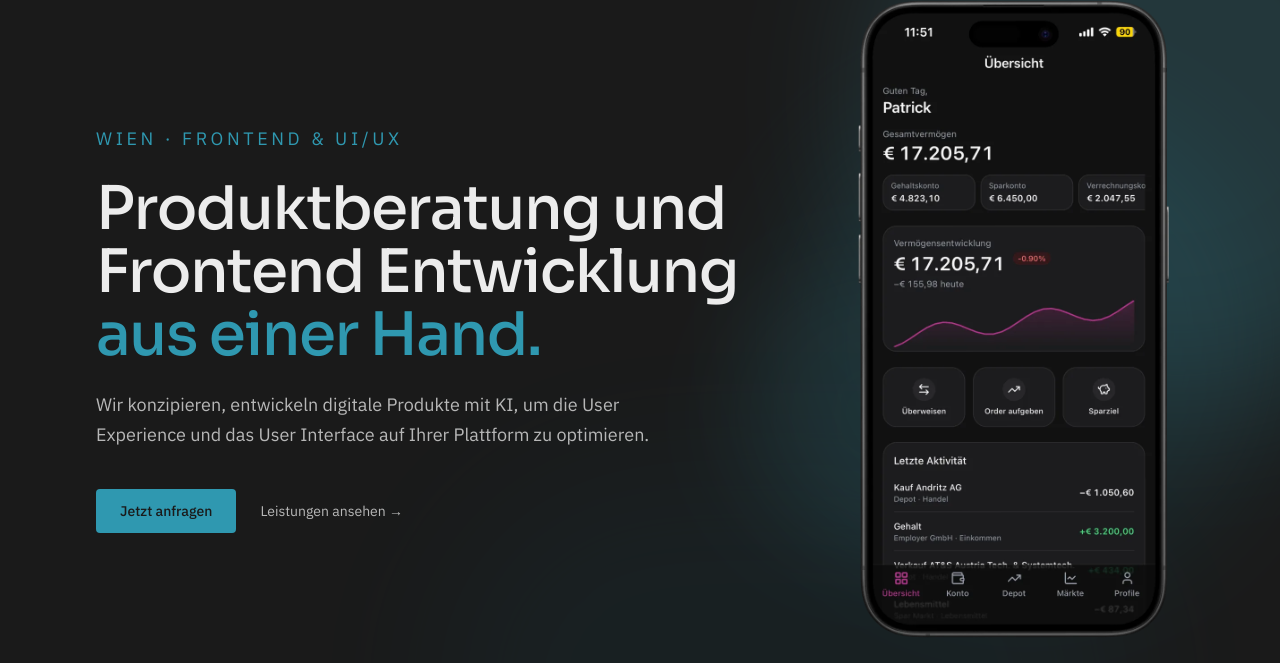
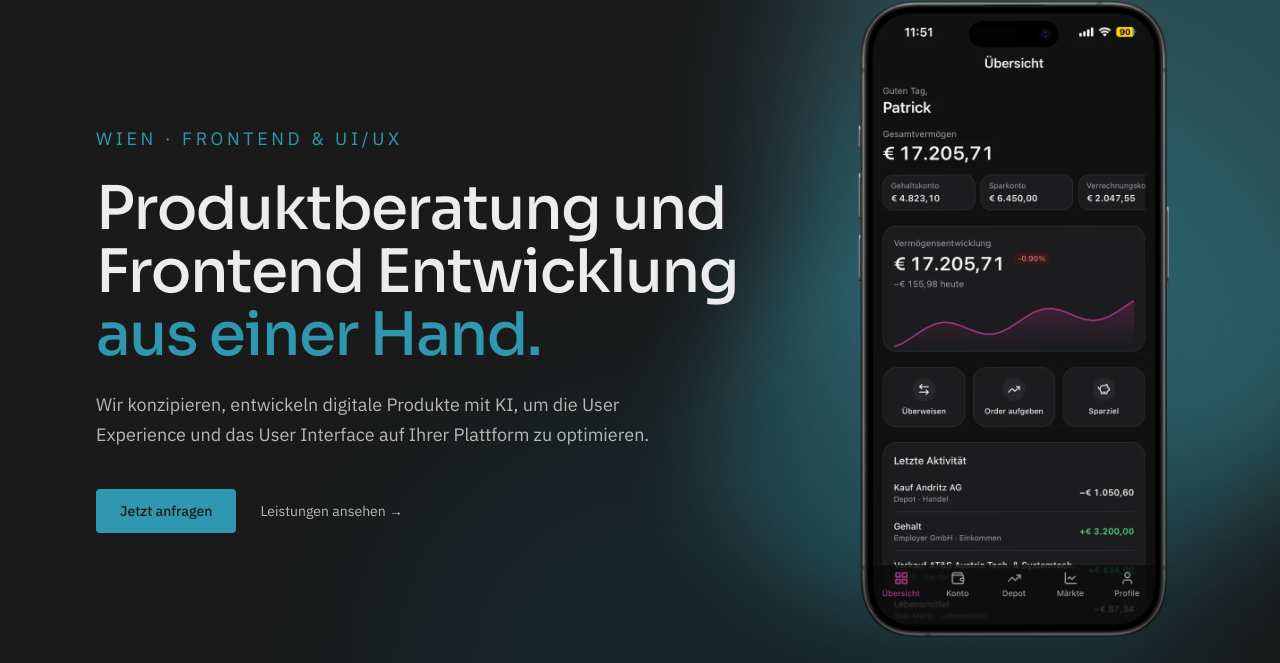
Before and after one commit to Bigger-Dreams/CodeGarden-Website, a Next.js app: page / in a window 1280 px wide. Shown: the part 183-846 px from the top of the page. Built offline with nearby package versions, Linux system fonts and the light colour scheme; no server answers.

Commit message:
Intensify hero background effect

```diff
--- a/app/components/Hero.tsx
+++ b/app/components/Hero.tsx
@@ -55,53 +55,53 @@ export function Hero() {
           className="pointer-events-none absolute inset-0 overflow-hidden"
         >
           <motion.div
-            className="absolute right-[-16%] top-[-12%] h-[36rem] w-[36rem] rounded-full bg-brass-bright/45 blur-[68px]"
+            className="absolute right-[-18%] top-[-14%] h-[42rem] w-[42rem] rounded-full bg-brass-bright/60 blur-[64px]"
             animate={
               shouldReduceMotion
-                ? { x: 0, y: 0, scale: 1, opacity: 0.42 }
+                ? { x: 0, y: 0, scale: 1, opacity: 0.52 }
                 : {
-                    x: [0, -42, -14, 0],
-                    y: [0, 28, 48, 0],
-                    scale: [1, 1.16, 1.06, 1],
-                    opacity: [0.3, 0.52, 0.38, 0.3],
+                    x: [0, -46, -16, 0],
+                    y: [0, 30, 52, 0],
+                    scale: [1, 1.18, 1.08, 1],
+                    opacity: [0.4, 0.68, 0.5, 0.4],
                   }
             }
             transition={{ duration: 42, repeat: Infinity, ease: "easeInOut" }}
           />
           <motion.div
-            className="absolute right-[2%] top-[24%] h-[30rem] w-[30rem] rounded-full bg-brass/40 blur-[58px]"
+            className="absolute right-[-1%] top-[22%] h-[34rem] w-[34rem] rounded-full bg-brass/55 blur-[52px]"
             animate={
               shouldReduceMotion
-                ? { x: 0, y: 0, scale: 1, opacity: 0.36 }
+                ? { x: 0, y: 0, scale: 1, opacity: 0.48 }
                 : {
-                    x: [0, 34, 10, 0],
-                    y: [0, -22, 24, 0],
-                    scale: [1, 1.1, 1.18, 1],
-                    opacity: [0.24, 0.42, 0.32, 0.24],
+                    x: [0, 38, 12, 0],
+                    y: [0, -24, 26, 0],
+                    scale: [1, 1.12, 1.2, 1],
+                    opacity: [0.34, 0.56, 0.42, 0.34],
                   }
             }
             transition={{ duration: 50, repeat: Infinity, ease: "easeInOut" }}
           />
           <motion.div
-            className="absolute bottom-[-16%] right-[12%] h-[26rem] w-[42rem] rounded-full bg-brass-deep/34 blur-[72px]"
+            className="absolute bottom-[-18%] right-[8%] h-[30rem] w-[48rem] rounded-full bg-brass-deep/44 blur-[68px]"
             animate={
               shouldReduceMotion
-                ? { x: 0, y: 0, scale: 1, opacity: 0.32 }
+                ? { x: 0, y: 0, scale: 1, opacity: 0.4 }
                 : {
-                    x: [0, -24, 22, 0],
-                    y: [0, -30, -12, 0],
-                    scale: [1, 1.14, 1.06, 1],
-                    opacity: [0.2, 0.36, 0.26, 0.2],
+                    x: [0, -28, 24, 0],
+                    y: [0, -34, -14, 0],
+                    scale: [1, 1.16, 1.08, 1],
+                    opacity: [0.28, 0.46, 0.34, 0.28],
                   }
             }
             transition={{ duration: 58, repeat: Infinity, ease: "easeInOut" }}
           />
           <motion.div
-            className="absolute right-[20%] top-[44%] h-[18rem] w-[18rem] rounded-full bg-brass-bright/32 blur-[48px]"
+            className="absolute right-[18%] top-[42%] h-[22rem] w-[22rem] rounded-full bg-brass-bright/46 blur-[42px]"
             animate={
               shouldReduceMotion
-                ? { y: 0, scale: 1, opacity: 0.28 }
-                : { y: [0, -20, 0], scale: [1, 1.12, 1], opacity: [0.18, 0.34, 0.18] }
+                ? { y: 0, scale: 1, opacity: 0.38 }
+                : { y: [0, -22, 0], scale: [1, 1.14, 1], opacity: [0.28, 0.48, 0.28] }
             }
             transition={{ duration: 34, repeat: Infinity, ease: "easeInOut" }}
           />
```
